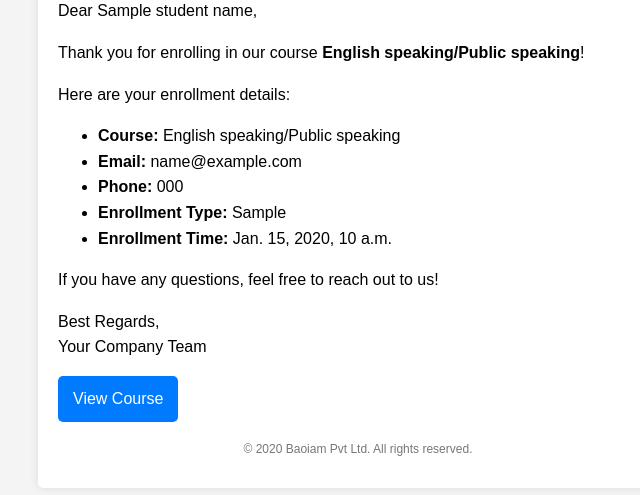
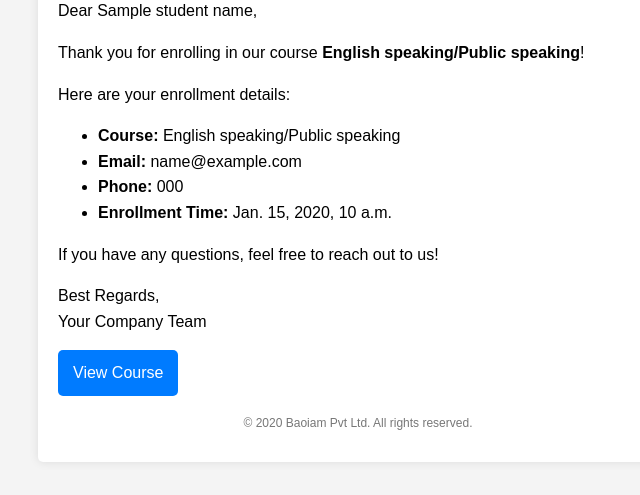
Before and after one commit to technicalBaoiam/site-core-engine, a Django app: template outreach/templates/enrollment_sent.html in a window 1280 px wide. Shown: the part 226-721 px from the top of the page, without its empty margins (282-922 px from the left). Run offline with Django 5.2, Linux system fonts and the light colour scheme; data comes from the database, SQL or seed files in the repository; tables that the repository leaves empty hold one stand-in row (values such as "Sample post"); the template is opened without the code that fills it: values that come from a table or form of the project are taken from there, most other values are stand-ins (such as "Sample title", 1, 10 or a date in 2020).

Commit message:
remove enrollment type

```diff
--- a/outreach/templates/enrollment_sent.html
+++ b/outreach/templates/enrollment_sent.html
@@ -60,7 +60,6 @@
                 <li><strong>Course:</strong> {{ course }}</li>
                 <li><strong>Email:</strong> {{ email }}</li>
                 <li><strong>Phone:</strong> {{ phone }}</li>
-                <li><strong>Enrollment Type:</strong> {{ enrollment_type }}</li>
                 <li><strong>Enrollment Time:</strong> {{ enrollment_time }}</li>
             </ul>
             <p>If you have any questions, feel free to reach out to us!</p>
--- a/outreach/views.py
+++ b/outreach/views.py
@@ -48,7 +48,7 @@ class EnrollmentCreateView(generics.CreateAPIView):
             'course': enrollment.course,
             'email': enrollment.student_email,
             'phone': enrollment.student_phone,
-            'enrollment_type': enrollment.enrollment_type,
+            # 'enrollment_type': enrollment.enrollment_type,
             'enrollment_time': enrollment.enrollment_time,
             'current_year': datetime.now().year,
 
```
